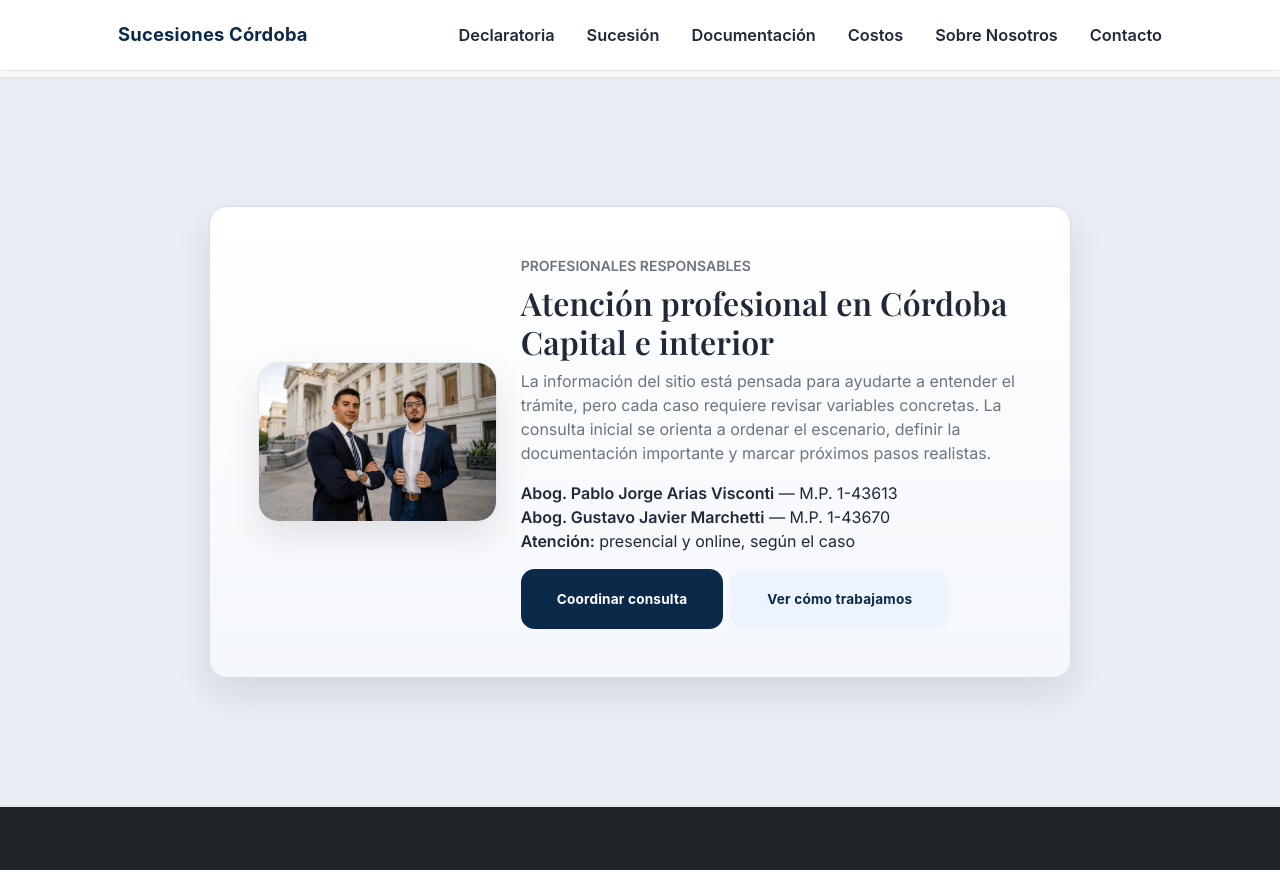
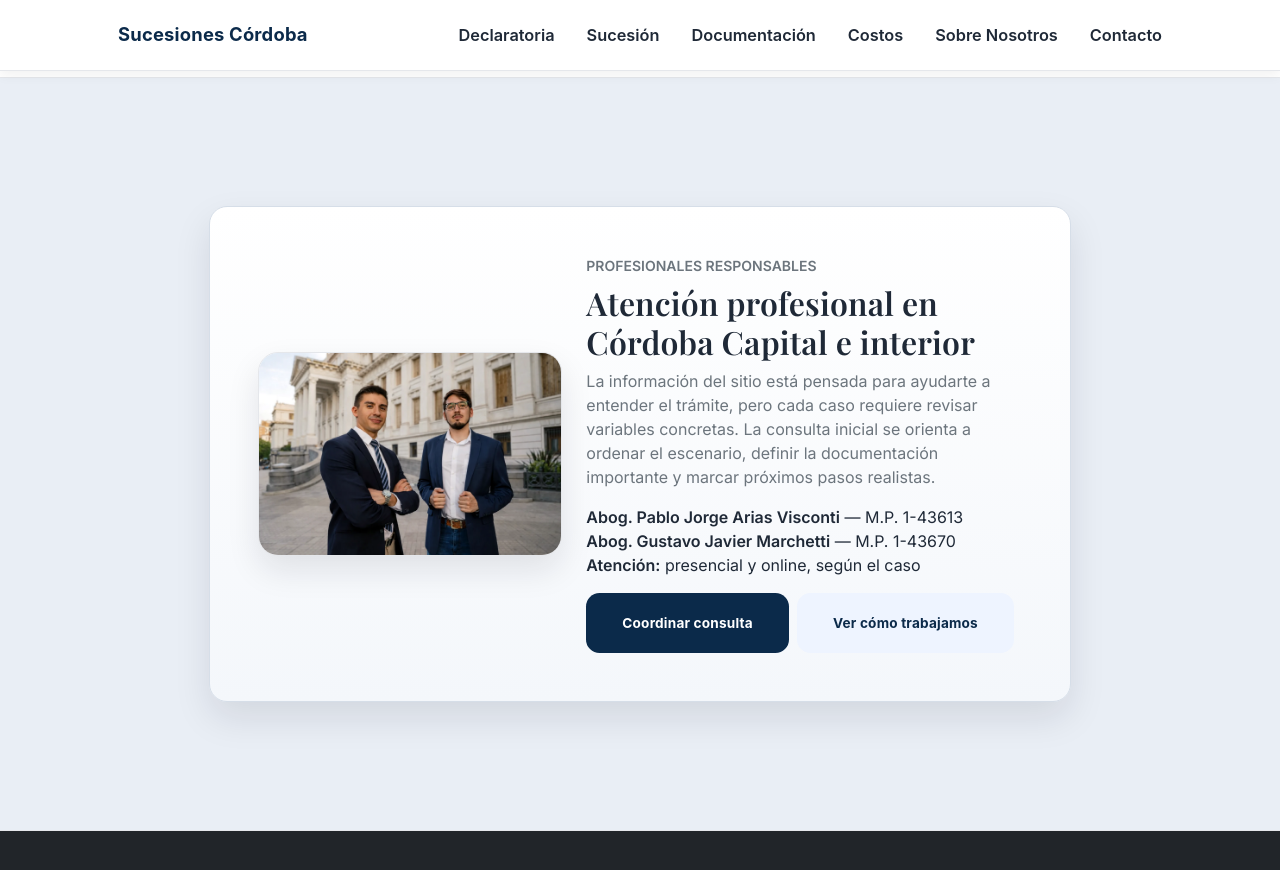
Before and after one commit to Elitedomainsx/sucesionescordoba, a Jekyll site: the page built from index.md, in a window 1280 px wide and 900 px high, scrolled down 2118 px. Shown: the top 870 px of the window. Built offline with Jekyll 4.4.1, drawn with Linux system fonts in a browser that asks for light colours.

Commit message:
Add files via upload

```diff
--- a/assets/css/site.css
+++ b/assets/css/site.css
@@ -644,3 +644,33 @@ header.masthead{
     max-height: 360px;
   }
 }
+
+
+/* Fix 2026-03-08c: solo Home, foto del equipo un poco más presente */
+.page-home .home-team-photo-col{
+  display:flex;
+  justify-content:center;
+}
+.page-home .home-team-copy-col{
+  display:flex;
+  flex-direction:column;
+  justify-content:center;
+}
+.page-home .home-team-photo-balanced{
+  width:100%;
+  max-width:520px;
+}
+.page-home .home-team-photo-balanced__img{
+  width:100%;
+  height:auto;
+}
+@media (max-width: 991.98px){
+  .page-home .home-team-photo-balanced{
+    max-width:430px;
+  }
+}
+@media (max-width: 767.98px){
+  .page-home .home-team-photo-balanced{
+    max-width:320px;
+  }
+}
--- a/index.md
+++ b/index.md
@@ -95,12 +95,12 @@ title: "Sucesiones y declaratoria de herederos en Córdoba"
       <div class="col-lg-10">
         <div class="home-attorney-card p-4 p-lg-5">
           <div class="row g-4 align-items-center">
-            <div class="col-12 col-lg-4">
+            <div class="col-12 col-lg-5 home-team-photo-col">
               <figure class="home-team-photo-balanced mb-0">
                 <img class="home-team-photo-balanced__img" src="/assets/img/estudio-arias-visconti-marchetti-equipo.webp" alt="Abogados Pablo Arias Visconti y Gustavo Marchetti, equipo jurídico de sucesiones en Córdoba" loading="lazy" decoding="async" width="1400" height="933" />
               </figure>
             </div>
-            <div class="col-12 col-lg-8">
+            <div class="col-12 col-lg-7 home-team-copy-col">
               <div class="small text-uppercase text-muted fw-semibold mb-2">Profesionales responsables</div>
               <h2 class="mt-0">Atención profesional en Córdoba Capital e interior</h2>
               <p class="text-muted mb-3">La información del sitio está pensada para ayudarte a entender el trámite, pero cada caso requiere revisar variables concretas. La consulta inicial se orienta a ordenar el escenario, definir la documentación importante y marcar próximos pasos realistas.</p>
```
